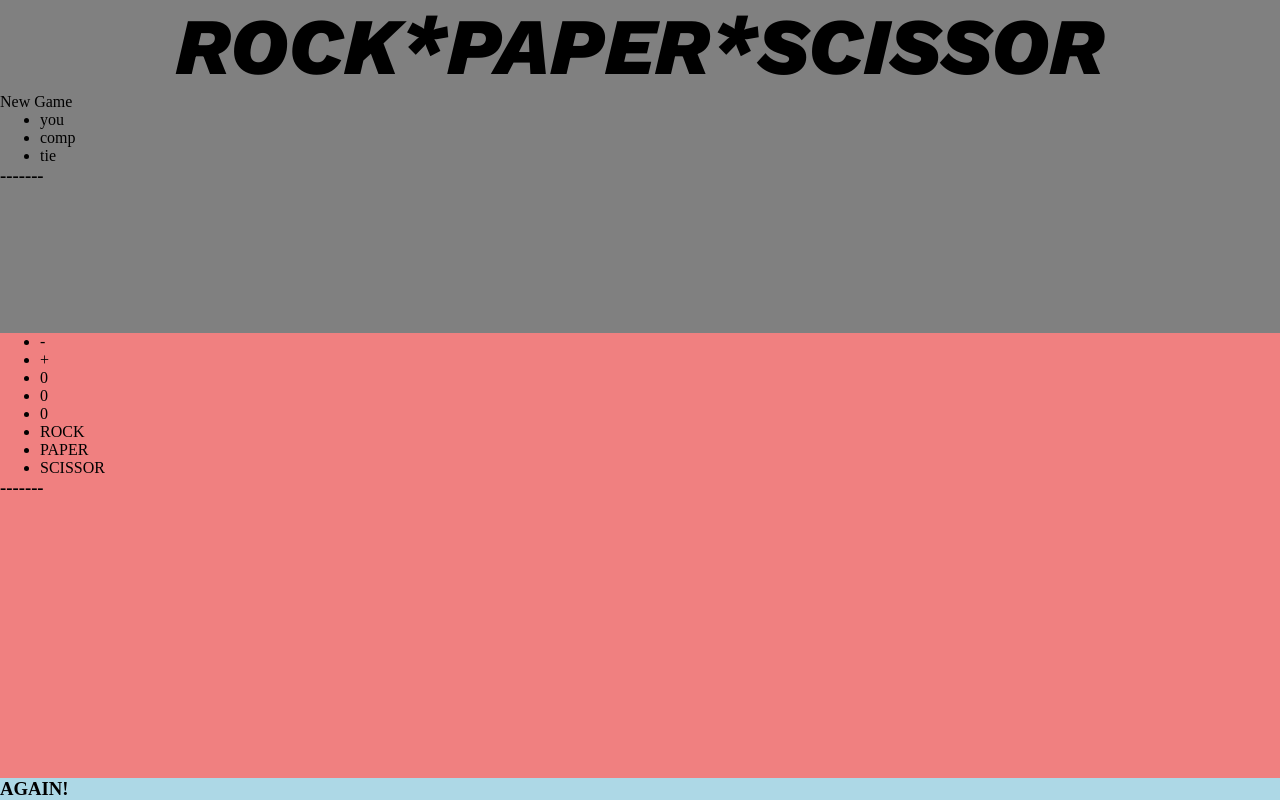
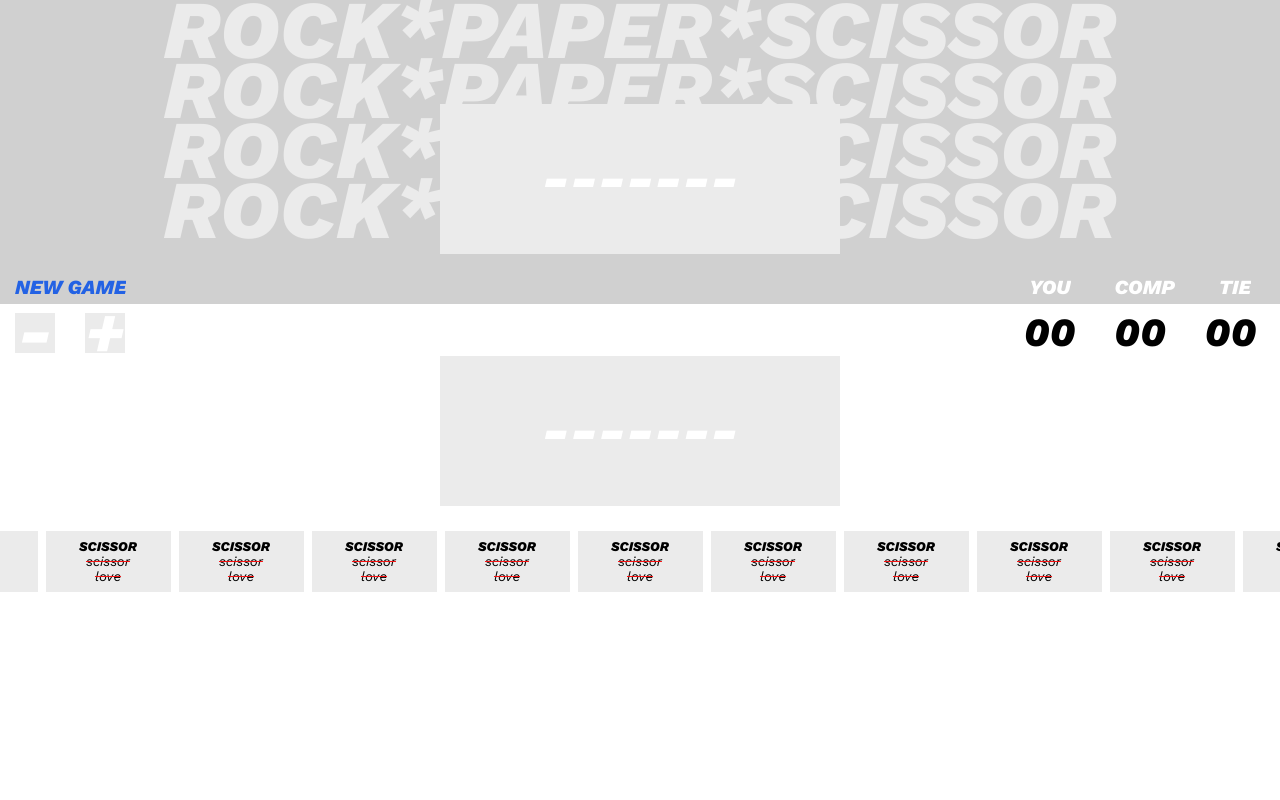
Before and after one commit to goblincookies/rock-paper-scissor, a plain HTML site: page index.html in a window 1280 px wide. Drawn offline with nearby package versions, Linux system fonts and the light colour scheme.

```diff
--- /dev/null
+++ b/flex-style.css
@@ -0,0 +1,27 @@
+body {
+    margin: 0;
+    padding: 0;
+    background-color: lightcoral;
+}
+.container {
+    margin: auto;
+    width: 600px;
+    height: 600px;
+    background-color: lightcyan;
+    display: flex;
+    justify-content: center;
+    align-items: center;
+    gap: 5px;
+    overflow: hidden;
+}
+.element {
+    width: 200px;
+    height: 150px;
+    flex-shrink: 0;
+    /* text-align: center; */
+    display: flex;
+    justify-content: center;
+    align-items: center;
+    color: white;
+    background-color: lightslategray;
+}
--- a/index.html
+++ b/index.html
@@ -13,8 +13,17 @@
 <body>
     <div class="game">
         <div class="upper">
-            <div class="upper__title"> <h1>ROCK*PAPER*SCISSOR</h1></div>
-            <div class="upper__nav">
+            <div class="upper__title">
+                <h1>ROCK*PAPER*SCISSOR
+                    <br>ROCK*PAPER*SCISSOR
+                    <br>ROCK*PAPER*SCISSOR
+                    <br>ROCK*PAPER*SCISSOR
+                </h1></div>
+            <div class="display-box computer-box">
+                <h3 class="output">-------</h3>
+            </div>
+            <div class="nav upper__nav">
+                <div class="nav-up">
                     <p>New Game</p>
                     <ul>
                         <li>you</li>
@@ -22,35 +31,47 @@
                         <li>tie</li>
                     </ul>
                 </div>
-            <div class="computer-box">
-                <h3>-------</h3>
         </div>
         </div>
         <div class="lower">
-            <div class="lower__nav">
-                <ul>
+            <div class="nav lower__nav">
+                <div class="nav-bot">
+                    <ul class="add-elements">
                         <li>-</li>
                         <li>+</li>
                     </ul>
-                <ul>
-                    <li>0</li>
-                    <li>0</li>
-                    <li>0</li>
+                    <ul class="score">
+                        <li>00</li>
+                        <li>00</li>
+                        <li>00</li>
                     </ul>
+                </div>
+            </div>
+            <div class="human-actions">
+                <div class="display-box human-box">
+                    <h3>-------</h3>
                 </div>
                 <div class="options">
                     <ul>
-                    <li>ROCK</li>
-                    <li>PAPER</li>
-                    <li>SCISSOR</li>
+                        <li><button>ROCK <br> <strike><span class="strike-text">scissor <br> love </span></strike></button></span></li>
+                        <li><button>PAPER <br> <strike><span class="strike-text">scissor <br> love </span></strike></button></li>
+                        <li><button>SCISSOR <br> <strike><span class="strike-text">scissor <br> love </span></strike></button></li>
+                        <li><button>SCISSOR <br> <strike><span class="strike-text">scissor <br> love </span></strike></button></li>
+                        <li><button>SCISSOR <br> <strike><span class="strike-text">scissor <br> love </span></strike></button></li>
+                        <li><button>SCISSOR <br> <strike><span class="strike-text">scissor <br> love </span></strike></button></li>
+                        <li><button>SCISSOR <br> <strike><span class="strike-text">scissor <br> love </span></strike></button></li>
+                        <li><button>SCISSOR <br> <strike><span class="strike-text">scissor <br> love </span></strike></button></li>
+                        <li><button>SCISSOR <br> <strike><span class="strike-text">scissor <br> love </span></strike></button></li>
+                        <li><button>SCISSOR <br> <strike><span class="strike-text">scissor <br> love </span></strike></button></li>
+                        <li><button>SCISSOR <br> <strike><span class="strike-text">scissor <br> love </span></strike></button></li>
+                        <li><button>SCISSOR <br> <strike><span class="strike-text">scissor <br> love </span></strike></button></li>
+                        <li><button>SCISSOR <br> <strike><span class="strike-text">scissor <br> love </span></strike></button></li>
 
                     </ul>
                 </div>
-            <div class="human-box">
-                <h3>-------</h3>
             </div>
         </div>
-        <div class="again"> <h3>AGAIN!</h3></div>
+        <!-- <div class="again"> <h3>AGAIN!</h3></div> -->
     </div>
 </body>
 </html>
--- a/style.css
+++ b/style.css
@@ -1,30 +1,169 @@
-
-*
-{
+* {
     margin: 0;
-    pad: 0;
+    padding: 0;
+    font-family: "Work Sans", sans-serif;
+    font-optical-sizing: auto;
+    font-weight: 800;
+    font-style: italic;
+    box-sizing: border-box;
+    color: #fff;
+    overflow: hidden;
+    /* border: 1px solid forestgreen; */
 }
 
 .game {
-    background-color: lightblue;
+    background-color: white;
     width: 100%;
     height: 100vh;
     display: flex;
     flex-direction: column;
 }
 h1 {
-    font-size: 80px;
+    color: #EBEBEB;
+    font-size: 82px;
+    line-height: 60px;
+    margin-left: -100%;
+    margin-right: -100%;
     text-align: center;
-    font-family: "Work Sans", sans-serif;
-    font-optical-sizing: auto;
-    font-weight: 800;
-    font-style: italic;
+
+    /* text-align: right; */
 }
+
 .upper {
-    background-color: gray;
-    height: 75%;
+    background-color: #D0D0D0;
+    height: auto;
+    min-height: 38%;
+    position: relative;
+}
+.display-box {
+    width: 400px;
+    height: 150px;
+    background-color: #EBEBEB;
+    display: flex;
+    justify-content: center;
+    align-items: center;
+    font-size: 45px;
+}
+.computer-box {
+    position: absolute;
+    bottom: 50px;
+    left: 50%;
+    transform: translate(-200px, 0px);
+}
+.human-box {
+    margin: 0 auto;
+}
+.nav {
+    /* background-color: orange; */
+    /* padding: 15px; */
+    padding-left: 15px;
+    padding-right: 15px;
+    width: 100%;
+}
+.upper__nav {
+    position: absolute;
+    bottom: 0;
+    padding-bottom: 5px;
+}
+.lower__nav{
+    /* top: 0; */
+    padding-top: 5px;
+}
+.nav-up {
+    display: flex;
+    justify-content: space-between;
+    align-items: center;
+    font-size: 20px;
+    text-transform: uppercase;
+}
+.nav-bot {
+    display: flex;
+    justify-content: space-between;
+    align-items: center;
+    font-size: 20px;
+    text-transform: uppercase;
+}
+.upper__nav p,
+.upper__nav ul,
+.lower__nav ul {
+    display: flex;
+    gap: 30px;
+}
+.upper__nav ul {
+    width: 250px;
+    justify-content: space-evenly;
+    list-style-type: none;
+    /* padding-left: 25px;
+    padding-right: 25px; */
+}
+.score {
+    width: 250px;
+    justify-content: space-evenly;
+    font-size: 40px;
+}
+.score li {
+    color: black;
+}
+.add-elements li {
+    color: white;
+    font-size: 65px;
+    /* text-align: center; */
+    background-color: #EBEBEB;
+    width: 40px;
+    height: 40px;
+    display: flex;
+    justify-content: center;
+    align-items: center;
+}
+.upper__nav p {
+    color: #2362E4;
 }
 .lower {
-    background-color: lightcoral;
+    /* background-color: lightcoral; */
     height: 100%;
 }
+/* .human-actions {
+    background-color: lightcyan;
+} */
+.options {
+    margin-top: 25px;
+    height: 100%;
+}
+.options ul {
+    /* border: 2px solid #f61212; */
+    display: flex;
+    justify-content: center;
+    height: 100%;
+    gap: 8px;
+}
+.options li {
+    width: 125px;
+    flex-shrink: 0;
+    display: flex;
+    justify-content: center;
+}
+strike {
+    color: #f61212;
+}
+.strike-text {
+    color: black;
+    font-weight: 400;
+}
+.options button {
+    /* flex-grow: 0; */
+    height: 100%;
+    width: 100%;
+    border: none;
+    text-align: center;
+    color: black;
+    background-color: #EBEBEB;
+    cursor: pointer;
+    padding: 8px;
+}
+
+.options button:hover {
+    height: 100%;
+    width: 100%;
+    background-color: #f61212;
+    cursor: pointer;
+}
```
Also changed, not shown: flex-test.html (added, +23 -0 lines). Lines whose indentation alone changed are shown as unchanged.
